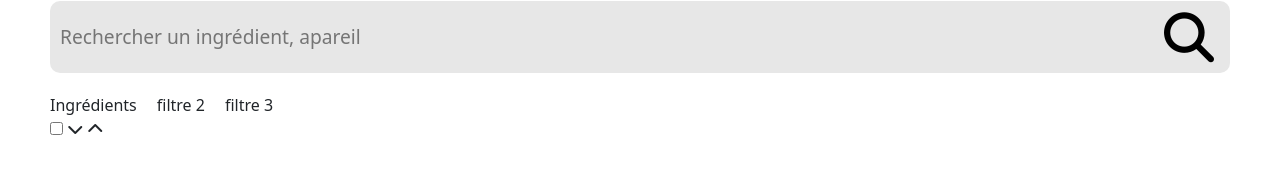
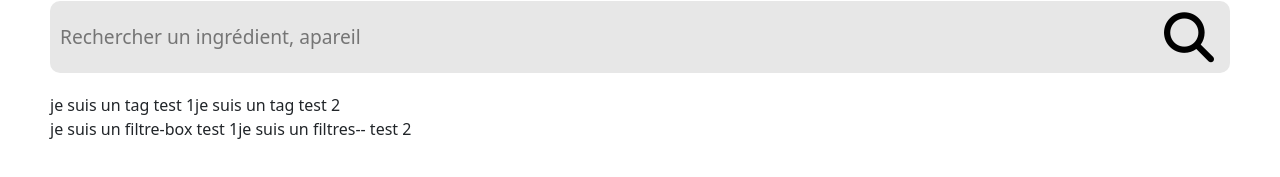
Before and after one commit to SVergnaudExpleo/StephaneVergnaud_5_20210607, a website: page index.html in a window 1280 px wide. Shown: the part 173-350 px from the top of the page. Drawn offline with Linux system fonts and the light colour scheme.

Commit message:
build(HTML): ajout Bootstrap et SASS

```diff
--- a/index.html
+++ b/index.html
@@ -20,33 +20,17 @@
                 <i class="fas fa-search"></i>
             </button>
         </div>
-        <div class="tag-box" id="tag-zone">
-            <!--zone d'affichage des tags sélectionnés-->
+        <!-- Zone d'affichage des tags sélectionnés-->
+        <div class="d-flex flex-row" id="tag-zone">
+            <div>je suis un tag test 1</div>
+            <div>je suis un tag test 2</div>
         </div>
-        <div class="filtre-box">
-            <div class="filtre-box__ingredients">
-
-                <div class="filtre filtre--ingredient-reduit">
-                    <span>Ingrédients</span>
-                </div>
-
-                <div class="filtre filtre--ingredient-etendu">
-                    <div class="barre-recherche barre-recherche--ingredient">
-                        <input type="search" class="input-recherche input-recherche--ingrédients" placeholder="Recherche un ingrédient">
-                    </div>
-                </div>
-
-                <div class="logo-chevron">
-                    <input type="checkbox" class="checkbox checkbox--ingredient" id="checkbox-ingredient">
-                    <label for="checkbox-ingredient">
-                        <i class="fas fa-chevron-down"></i>
-                        <i class="fas fa-chevron-up"></i>
-                    </label>
-                </div>
-            </div>
-            <div class="filtre-box__appareil">filtre 2</div>
-            <div class="filtre-box__ustensiles">filtre 3</div>
+        <!-- Zone des filtres-->
+        <div class="d-flex flex-row" id="filtre-box">
+            <div>je suis un filtre-box test 1</div>
+            <div>je suis un filtres-- test 2</div>
         </div>
 
 
     </body>
+</html>
--- a/sass/main.scss
+++ b/sass/main.scss
@@ -1,12 +1,12 @@
+// Personnalisation variables Bootstrap
+@import "./outils/variable_overrides";
+// SASS personnalisés
 @import "./outils/variable";
 @import "./outils/mixin";
-
 @import "./base/theme";
-
 @import "./composant/logoimage";
 @import "./composant/bouton";
 @import "./composant/input";
-
 @import "./trame/trame";
-
+// Selection des modules Bootstrap utilisés
 @import "../node_modules/bootstrap/scss/bootstrap.scss";
--- a/sass/trame/_trame.scss
+++ b/sass/trame/_trame.scss
@@ -18,21 +18,3 @@ header{
         border-radius: 10px;
     }
 }
-
-.filtre-box{
-    display: flex;
-    flex-direction: row;
-    &__appareil{
-        margin: 0 20px 0 20px;
-    }
-}
-
-.filtre--ingredient-etendu{
-    display: none;
-}
-.checkbox{
-    //définir un style par defaut sans case
-    .checkbox--ingredient:checked .filtre--ingredient-etendu{
-        display: unset;
-    }
-}
```
Also changed, not shown: sass/outils/_variable_overrides.scss (added), style.css, 2 other files.
